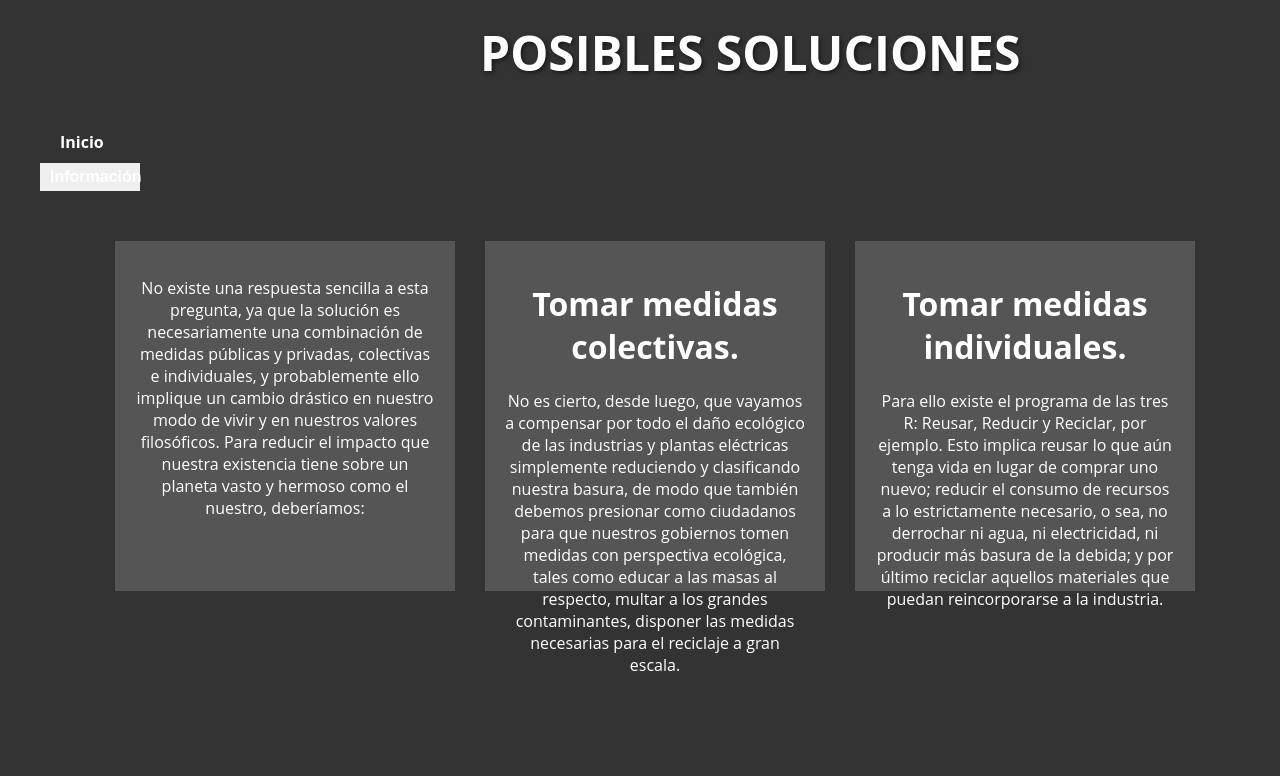
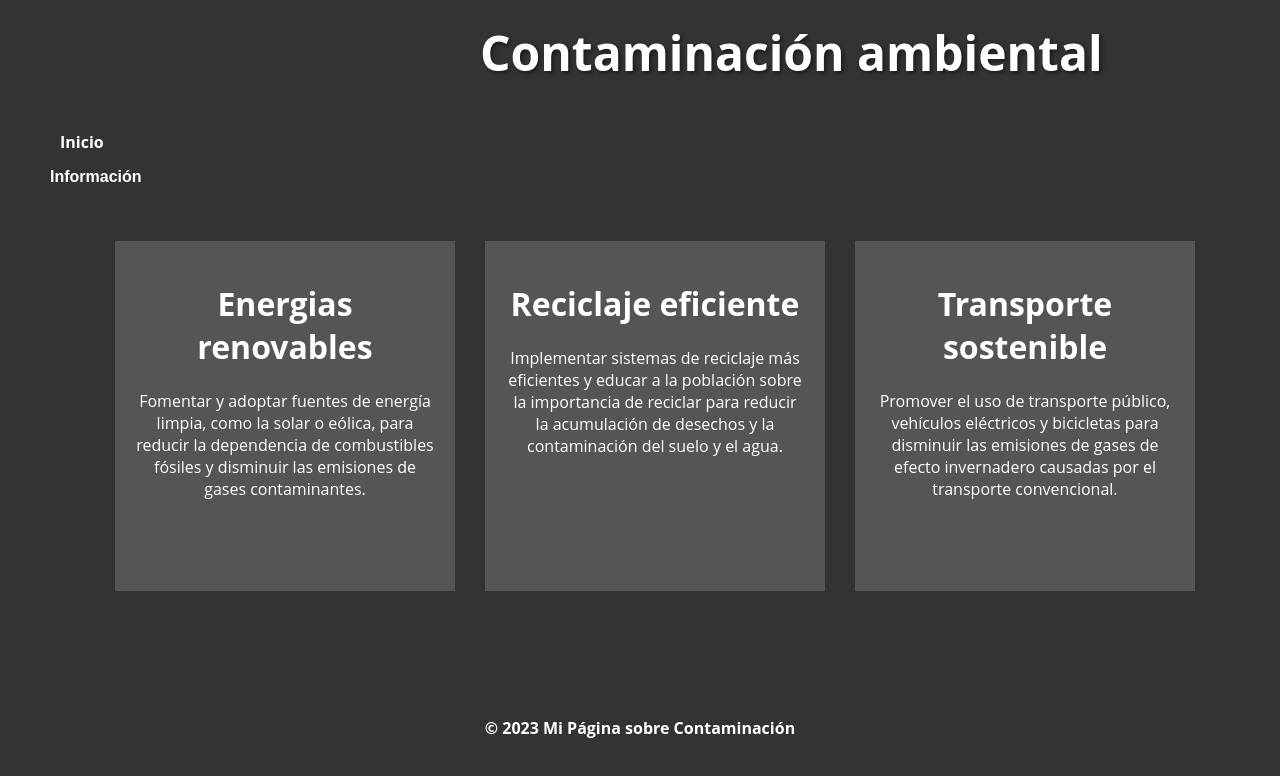
Before and after one commit to gs-alejo/pagina-web, a website: page Soluciones.html in a window 1280 px wide. Drawn offline with Linux system fonts and the light colour scheme.

Commit message:
Update Soluciones.html

```diff
--- a/Soluciones.html
+++ b/Soluciones.html
@@ -1,14 +1,25 @@
 <!DOCTYPE html>
-<html>
+
+<html lang="en">
+
 <head>
-	<title>h</title>
-	<link rel="stylesheet" type="text/css" href="style.css">
+
+    <meta charset="UTF-8">
+    <meta name="viewport" content="width=di, initial-scale=1.0">
+    <title>Página sobre Contaminación</title>
+    <link rel="stylesheet" href="style.css">
+
 </head>
+
 <body>
 
+    <div class="container">
+
+        <!-- Encabezado y Menú de Navegación -->
         <header>
-    <h1 class="animated-title"> POSIBLES SOLUCIONES </h1>
+            <h1 class="animated-title"> Contaminación ambiental </h1>
         </header>
+
         <nav class="menu-desp">
             <ul>
                 <li class="menu-item">
@@ -16,33 +27,40 @@
                 </li>
 
                 <li class="menu-item dropdown">
-              <button class="alejo"><b> Información </b></button>
+                  <button class="dropdown-toggle"><b> Información </b></button>
                     <div class="submenu">
                         <a href="Sobre.html"> Sobre la Contaminación </a>
                         <a href="Contaminantes.html"> Contaminantes </a>
                         <a href="Calculadora.html"> Calculadora </a>
-                    <a href="Soluciones.html"> Posibles Soluciones</a>
+                        <a href="Soluciones.html"> Posibles Soluciones </a>
+                        <a href="Formulario.html"> Formulario </a>
                     </div>
                 </li>
             </ul>
         </nav>
-
            <div class="container2">
             <div class="animated-box">
-
-                <p>No existe una respuesta sencilla a esta pregunta, ya que la solución es necesariamente una combinación de medidas públicas y privadas, colectivas e individuales, y probablemente ello implique un cambio drástico en nuestro modo de vivir y en nuestros valores filosóficos. Para reducir el impacto que nuestra existencia tiene sobre un planeta vasto y hermoso como el nuestro, deberíamos:</p>
+                <h1> Energias renovables </h1>
+                <p> Fomentar y adoptar fuentes de energía limpia, como la solar o eólica, para reducir la dependencia de combustibles fósiles y disminuir las emisiones de gases contaminantes. </p>
             </div>
             <div class="animated-box">
-                <h1>Tomar medidas colectivas.</h1>
-                <p> No es cierto, desde luego, que vayamos a compensar por todo el daño ecológico de las industrias y plantas eléctricas simplemente reduciendo y clasificando nuestra basura, de modo que también debemos presionar como ciudadanos para que nuestros gobiernos tomen medidas con perspectiva ecológica, tales como educar a las masas al respecto, multar a los grandes contaminantes, disponer las medidas necesarias para el reciclaje a gran escala.</P>
-               </DIV>
+                <h1> Reciclaje eficiente </h1>
+                <p>  Implementar sistemas de reciclaje más eficientes y educar a la población sobre la importancia de reciclar para reducir la acumulación de desechos y la contaminación del suelo y el agua. </p>
+            </div>
             <div class="animated-box">
-               <h1> Tomar medidas individuales.</h1>
-                <p>Para ello existe el programa de las tres R: Reusar, Reducir y Reciclar, por ejemplo. Esto implica reusar lo que aún tenga vida en lugar de comprar uno nuevo; reducir el consumo de recursos a lo estrictamente necesario, o sea, no derrochar ni agua, ni electricidad, ni producir más basura de la debida; y por último reciclar aquellos materiales que puedan reincorporarse a la industria.</p>
+                <h1> Transporte sostenible </h1>
+                <p> Promover el uso de transporte público, vehículos eléctricos y bicicletas para disminuir las emisiones de gases de efecto invernadero causadas por el transporte convencional. </p>
             </div>
         </div>
 
+</div>
 
-<script type="text/javascript" src="script.js"></script>
+    <!-- Pie de página -->
+    <footer>
+        <p><b> &copy; 2023 Mi Página sobre Contaminación </b></p>
+    </footer>
+
+    <script src="script.js"></script>
 </body>
+
 </html>
```
Lines whose indentation alone changed are shown as unchanged.
